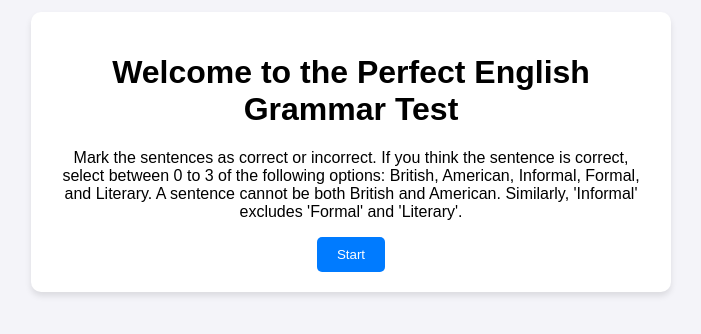
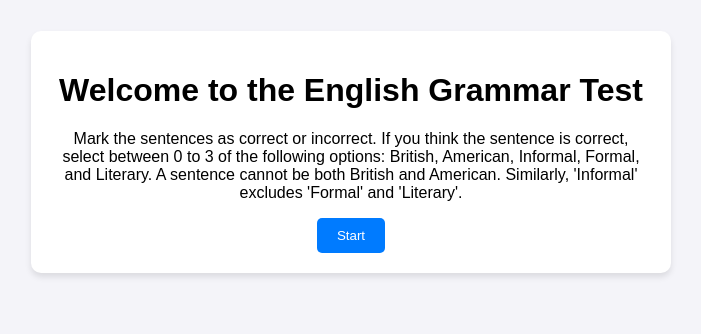
Before and after one commit to Emiwande/Emiwande.github.io, a plain HTML site: page index.html in a window 1280 px wide. Shown: the part 248-582 px from the top of the page, without its empty margins (289-990 px from the left). Drawn offline with Linux system fonts and the light colour scheme.

Commit message:
Update index.html

```diff
--- a/index.html
+++ b/index.html
@@ -3,13 +3,13 @@
 <head>
   <meta charset="UTF-8">
   <meta name="viewport" content="width=device-width, initial-scale=1.0">
-  <title>Perfect English Grammar Test</title>
+  <title>English Grammar Test</title>
   <link rel="stylesheet" href="style.css">
 </head>
 <body>
   <div id="app">
     <div id="instructions">
-      <h1>Welcome to the Perfect English Grammar Test</h1>
+      <h1>Welcome to the English Grammar Test</h1>
       <p>Mark the sentences as correct or incorrect. If you think the sentence is correct, select between 0 to 3 of the following options: British, American, Informal, Formal, and Literary. A sentence cannot be both British and American. Similarly, 'Informal' excludes 'Formal' and 'Literary'.</p>
       <button id="start-btn">Start</button>
     </div>
```
